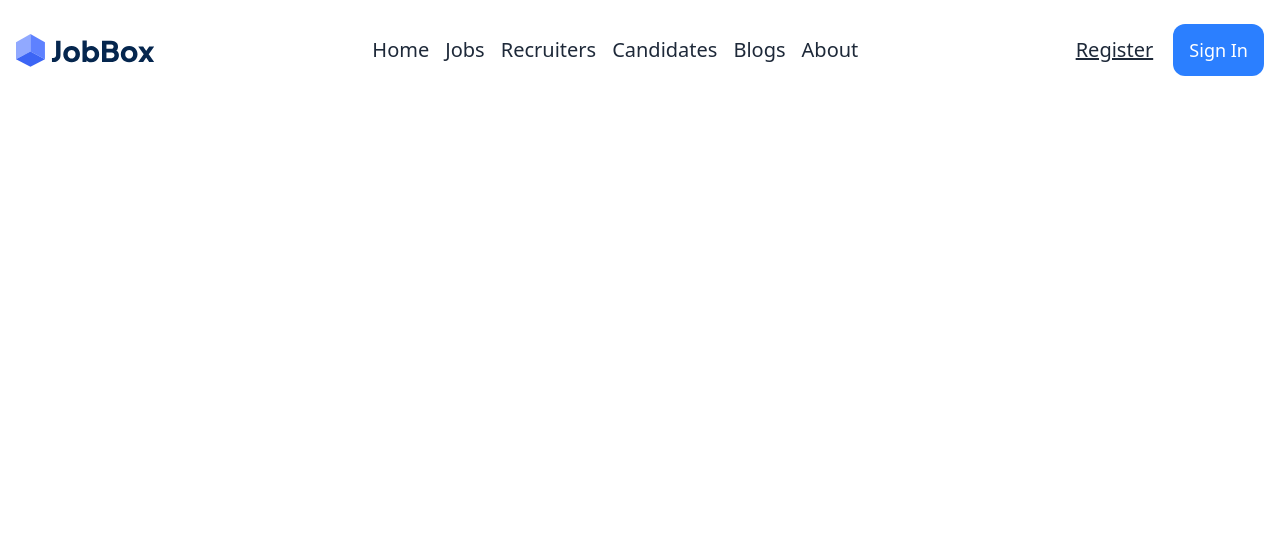
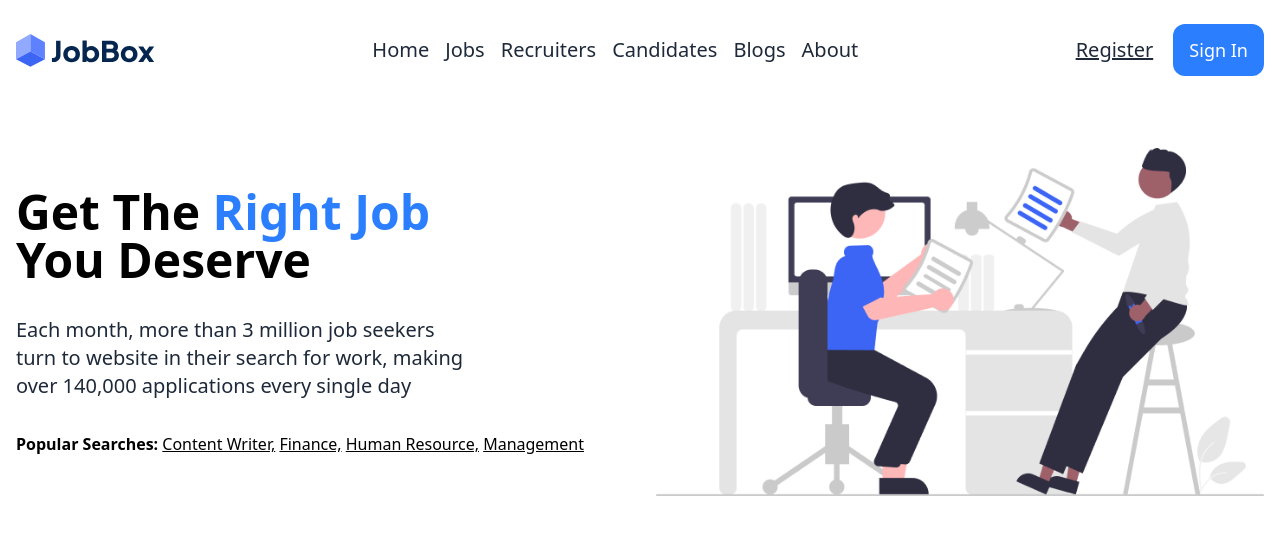
Before and after one commit to devabutaher/job-portal-tailwind, a website built with Vite: page index.html in a window 1280 px wide. Built offline with nearby package versions, Linux system fonts and the light colour scheme.

Commit message:
hero section

```diff
--- a/index.html
+++ b/index.html
@@ -31,6 +31,30 @@
       <button class="rounded-xl bg-blue-500 py-3 px-4 text-lg text-white cursor-pointer">Sign In</button>
     </div>
   </header>
+
+  <section class="flex flex-col lg:flex-row items-center justify-between gap-8 py-12">
+    <div class="flex-1 space-y-8">
+      <div class="w-3/4 space-y-8">
+        <h1 class="text-5xl font-bold">Get The <span class="text-blue-500">Right Job</span> You Deserve</h1>
+        <p class="text-gray-800 text-xl">
+          Each month, more than 3 million job seekers turn to website in their search for work, making over 140,000 applications
+          every single day
+        </p>
+      </div>
+      <div>
+        <p><span class="font-semibold">Popular Searches:</span>
+          <a class="underline" href="/content-writer">Content Writer,</a>
+          <a class="underline" href="/finance">Finance,</a>
+          <a class="underline" href="/human-resource">Human Resource,</a>
+          <a class="underline" href="/management">Management</a>
+        </p>
+      </div>
+    </div>
+    <div class="flex-1">
+      <img src="images/image_1.png" alt="image_1" class="w-full">
+    </div>
+  </section>
+
   <script type="module" src="/src/main.js"></script>
 </body>
 
```
Also changed, not shown: public/images/image_1.png (added).
